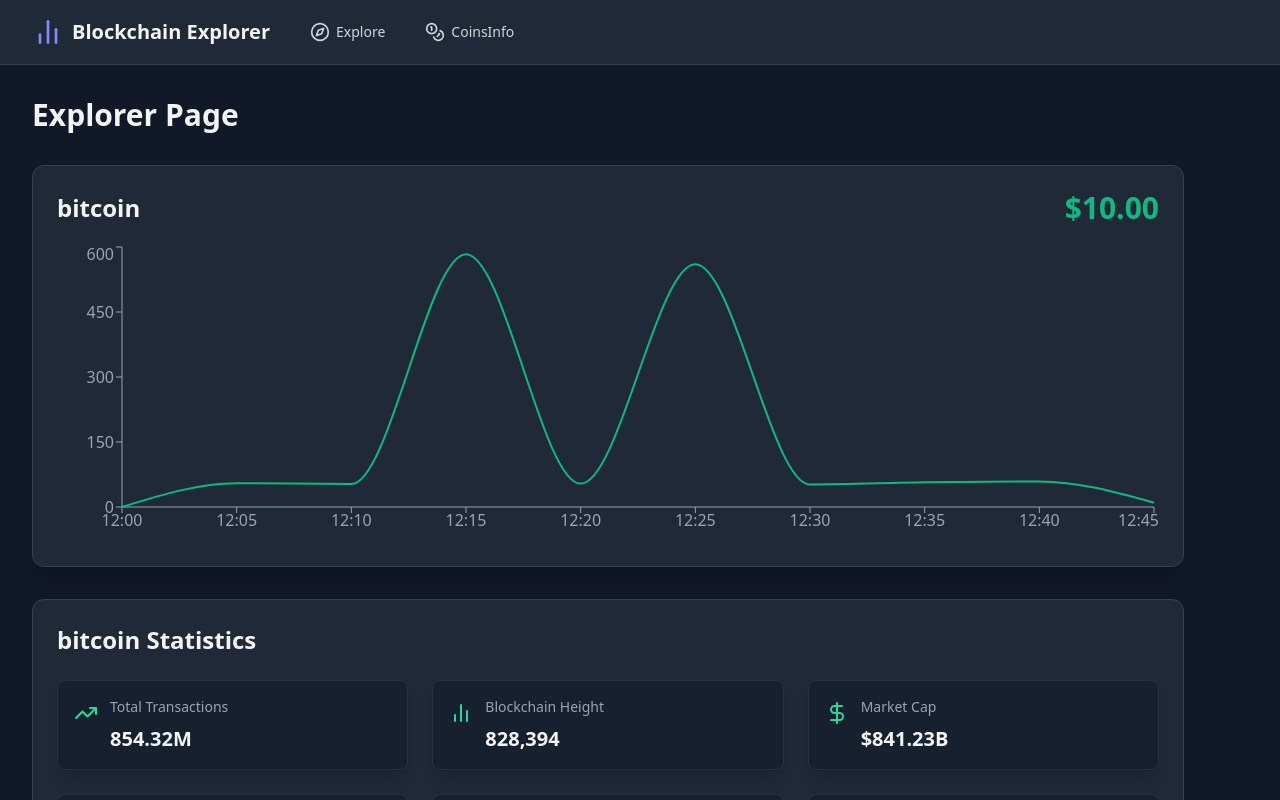
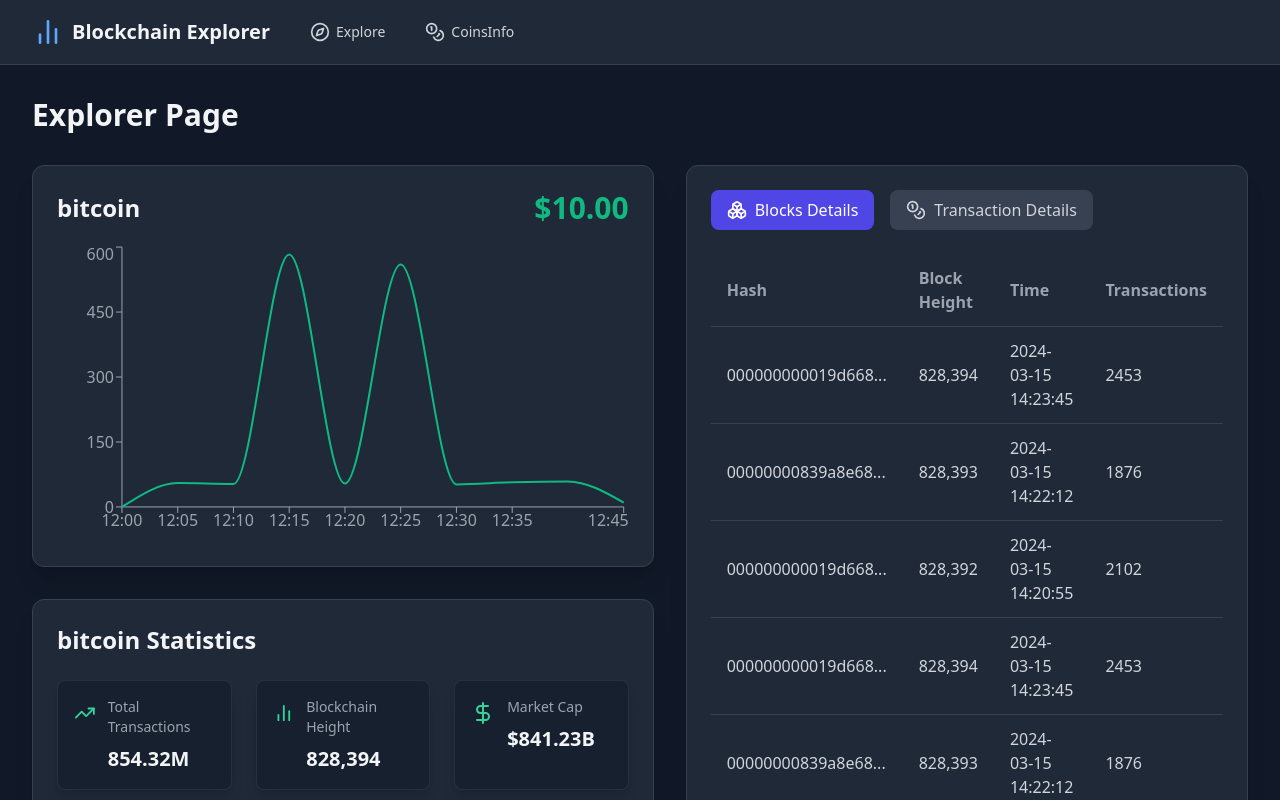
Before and after one commit to FidelioC/blockchainexplorer-project, a React (Create React App) app in the folder react-app/: page /explorer in a window 1280 px wide. Shown: the top 800 px of the page. Built offline with nearby package versions, Linux system fonts and the light colour scheme.

Commit message:
blockchain details table, need improvements

```diff
--- a/react-app/src/UI/App.js
+++ b/react-app/src/UI/App.js
@@ -7,7 +7,7 @@ import {
 
 import Navbar from "./general/Navbar";
 import Home from "./Home";
-import Explorer from "./Explorer";
+import Explorer from "./explorerPage/Explorer";
 import CoinsInfo from "./CoinsInfo";
 import React from "react";
 
--- /dev/null
+++ b/react-app/src/UI/explorerPage/BlockchainDetails.js
@@ -0,0 +1,299 @@
+import React, { useState } from "react";
+import { Hash, Clock, Boxes, Coins } from "lucide-react";
+
+const BlockchainDetails = () => {
+  const [activeTab, setActiveTab] = useState("blocks");
+
+  // Placeholder data
+  const blocks = [
+    {
+      hash: "000000000019d6689c085ae165831e934ff763ae46a2a6c172b3f1b60a8ce26f",
+      height: "828,394",
+      time: "2024-03-15 14:23:45",
+      transactions: 2453,
+    },
+    {
+      hash: "00000000839a8e6886ab5951d76f411475428afc90947ee320161bbf18eb6048",
+      height: "828,393",
+      time: "2024-03-15 14:22:12",
+      transactions: 1876,
+    },
+    {
+      hash: "000000000019d6689c085ae165831e934ff763ae46a2a6c172b3f1b60a8ce26f",
+      height: "828,392",
+      time: "2024-03-15 14:20:55",
+      transactions: 2102,
+    },
+    {
+      hash: "000000000019d6689c085ae165831e934ff763ae46a2a6c172b3f1b60a8ce26f",
+      height: "828,394",
+      time: "2024-03-15 14:23:45",
+      transactions: 2453,
+    },
+    {
+      hash: "00000000839a8e6886ab5951d76f411475428afc90947ee320161bbf18eb6048",
+      height: "828,393",
+      time: "2024-03-15 14:22:12",
+      transactions: 1876,
+    },
+    {
+      hash: "000000000019d6689c085ae165831e934ff763ae46a2a6c172b3f1b60a8ce26f",
+      height: "828,392",
+      time: "2024-03-15 14:20:55",
+      transactions: 2102,
+    },
+    {
+      hash: "000000000019d6689c085ae165831e934ff763ae46a2a6c172b3f1b60a8ce26f",
+      height: "828,394",
+      time: "2024-03-15 14:23:45",
+      transactions: 2453,
+    },
+    {
+      hash: "00000000839a8e6886ab5951d76f411475428afc90947ee320161bbf18eb6048",
+      height: "828,393",
+      time: "2024-03-15 14:22:12",
+      transactions: 1876,
+    },
+    {
+      hash: "000000000019d6689c085ae165831e934ff763ae46a2a6c172b3f1b60a8ce26f",
+      height: "828,392",
+      time: "2024-03-15 14:20:55",
+      transactions: 2102,
+    },
+    {
+      hash: "000000000019d6689c085ae165831e934ff763ae46a2a6c172b3f1b60a8ce26f",
+      height: "828,394",
+      time: "2024-03-15 14:23:45",
+      transactions: 2453,
+    },
+    {
+      hash: "00000000839a8e6886ab5951d76f411475428afc90947ee320161bbf18eb6048",
+      height: "828,393",
+      time: "2024-03-15 14:22:12",
+      transactions: 1876,
+    },
+    {
+      hash: "000000000019d6689c085ae165831e934ff763ae46a2a6c172b3f1b60a8ce26f",
+      height: "828,392",
+      time: "2024-03-15 14:20:55",
+      transactions: 2102,
+    },
+    {
+      hash: "000000000019d6689c085ae165831e934ff763ae46a2a6c172b3f1b60a8ce26f",
+      height: "828,394",
+      time: "2024-03-15 14:23:45",
+      transactions: 2453,
+    },
+    {
+      hash: "00000000839a8e6886ab5951d76f411475428afc90947ee320161bbf18eb6048",
+      height: "828,393",
+      time: "2024-03-15 14:22:12",
+      transactions: 1876,
+    },
+    {
+      hash: "000000000019d6689c085ae165831e934ff763ae46a2a6c172b3f1b60a8ce26f",
+      height: "828,392",
+      time: "2024-03-15 14:20:55",
+      transactions: 2102,
+    },
+    {
+      hash: "000000000019d6689c085ae165831e934ff763ae46a2a6c172b3f1b60a8ce26f",
+      height: "828,394",
+      time: "2024-03-15 14:23:45",
+      transactions: 2453,
+    },
+    {
+      hash: "00000000839a8e6886ab5951d76f411475428afc90947ee320161bbf18eb6048",
+      height: "828,393",
+      time: "2024-03-15 14:22:12",
+      transactions: 1876,
+    },
+    {
+      hash: "000000000019d6689c085ae165831e934ff763ae46a2a6c172b3f1b60a8ce26f",
+      height: "828,392",
+      time: "2024-03-15 14:20:55",
+      transactions: 2102,
+    },
+  ];
+
+  const transactions = [
+    {
+      hash: "f4184fc596403b9d638783cf57adfe4c75c605f6356fbc91338530e9831e9e16",
+      amount: "10.23",
+      time: "2024-03-15 14:23:45",
+    },
+    {
+      hash: "a1075db55d416d3ca199f55b6084e2115b9345e16c5cf302fc80e9d5fbf5d48d",
+      amount: "5.78",
+      time: "2024-03-15 14:22:12",
+    },
+    {
+      hash: "0437cd7f8525ceed2324359c2d0ba26006d92d856a9c20fa0241106ee5a597c9",
+      amount: "15.45",
+      time: "2024-03-15 14:20:55",
+    },
+    {
+      hash: "f4184fc596403b9d638783cf57adfe4c75c605f6356fbc91338530e9831e9e16",
+      amount: "10.23",
+      time: "2024-03-15 14:23:45",
+    },
+    {
+      hash: "a1075db55d416d3ca199f55b6084e2115b9345e16c5cf302fc80e9d5fbf5d48d",
+      amount: "5.78",
+      time: "2024-03-15 14:22:12",
+    },
+    {
+      hash: "0437cd7f8525ceed2324359c2d0ba26006d92d856a9c20fa0241106ee5a597c9",
+      amount: "15.45",
+      time: "2024-03-15 14:20:55",
+    },
+    {
+      hash: "f4184fc596403b9d638783cf57adfe4c75c605f6356fbc91338530e9831e9e16",
+      amount: "10.23",
+      time: "2024-03-15 14:23:45",
+    },
+    {
+      hash: "a1075db55d416d3ca199f55b6084e2115b9345e16c5cf302fc80e9d5fbf5d48d",
+      amount: "5.78",
+      time: "2024-03-15 14:22:12",
+    },
+    {
+      hash: "0437cd7f8525ceed2324359c2d0ba26006d92d856a9c20fa0241106ee5a597c9",
+      amount: "15.45",
+      time: "2024-03-15 14:20:55",
+    },
+    {
+      hash: "f4184fc596403b9d638783cf57adfe4c75c605f6356fbc91338530e9831e9e16",
+      amount: "10.23",
+      time: "2024-03-15 14:23:45",
+    },
+    {
+      hash: "a1075db55d416d3ca199f55b6084e2115b9345e16c5cf302fc80e9d5fbf5d48d",
+      amount: "5.78",
+      time: "2024-03-15 14:22:12",
+    },
+    {
+      hash: "0437cd7f8525ceed2324359c2d0ba26006d92d856a9c20fa0241106ee5a597c9",
+      amount: "15.45",
+      time: "2024-03-15 14:20:55",
+    },
+    {
+      hash: "f4184fc596403b9d638783cf57adfe4c75c605f6356fbc91338530e9831e9e16",
+      amount: "10.23",
+      time: "2024-03-15 14:23:45",
+    },
+    {
+      hash: "a1075db55d416d3ca199f55b6084e2115b9345e16c5cf302fc80e9d5fbf5d48d",
+      amount: "5.78",
+      time: "2024-03-15 14:22:12",
+    },
+    {
+      hash: "0437cd7f8525ceed2324359c2d0ba26006d92d856a9c20fa0241106ee5a597c9",
+      amount: "15.45",
+      time: "2024-03-15 14:20:55",
+    },
+    {
+      hash: "f4184fc596403b9d638783cf57adfe4c75c605f6356fbc91338530e9831e9e16",
+      amount: "10.23",
+      time: "2024-03-15 14:23:45",
+    },
+    {
+      hash: "a1075db55d416d3ca199f55b6084e2115b9345e16c5cf302fc80e9d5fbf5d48d",
+      amount: "5.78",
+      time: "2024-03-15 14:22:12",
+    },
+    {
+      hash: "0437cd7f8525ceed2324359c2d0ba26006d92d856a9c20fa0241106ee5a597c9",
+      amount: "15.45",
+      time: "2024-03-15 14:20:55",
+    },
+  ];
+
+  return (
+    <div className="bg-gray-800 shadow-xl rounded-xl border border-gray-700">
+      <div className="p-6">
+        <div className="flex space-x-4 mb-6">
+          <button
+            className={`flex items-center px-4 py-2 rounded-lg transition-colors ${
+              activeTab === "blocks"
+                ? "bg-indigo-600 text-white"
+                : "bg-gray-700 text-gray-300 hover:bg-gray-600"
+            }`}
+            onClick={() => setActiveTab("blocks")}
+          >
+            <Boxes className="h-5 w-5 mr-2" />
+            Blocks Details
+          </button>
+          <button
+            className={`flex items-center px-4 py-2 rounded-lg transition-colors ${
+              activeTab === "transactions"
+                ? "bg-indigo-600 text-white"
+                : "bg-gray-700 text-gray-300 hover:bg-gray-600"
+            }`}
+            onClick={() => setActiveTab("transactions")}
+          >
+            <Coins className="h-5 w-5 mr-2" />
+            Transaction Details
+          </button>
+        </div>
+
+        <div className="max-h-[69vh] overflow-y-auto overflow-x-auto rounded-lg">
+          <table className="w-full">
+            <thead>
+              <tr className="text-gray-400 border-b border-gray-700">
+                {activeTab === "blocks" ? (
+                  <>
+                    <th className="px-4 py-3 text-left">Hash</th>
+                    <th className="px-4 py-3 text-left">Block Height</th>
+                    <th className="px-4 py-3 text-left">Time</th>
+                    <th className="px-4 py-3 text-left">Transactions</th>
+                  </>
+                ) : (
+                  <>
+                    <th className="px-4 py-3 text-left">Hash</th>
+                    <th className="px-4 py-3 text-left">Amount (BTC)</th>
+                    <th className="px-4 py-3 text-left">Time</th>
+                  </>
+                )}
+              </tr>
+            </thead>
+            <tbody>
+              {activeTab === "blocks"
+                ? blocks.map((block, index) => (
+                    <tr
+                      key={index}
+                      className="border-b border-gray-700 hover:bg-gray-700/50 transition-colors"
+                    >
+                      <td className="px-4 py-3 text-gray-300">
+                        {block.hash.substring(0, 16)}...
+                      </td>
+                      <td className="px-4 py-3 text-gray-300">
+                        {block.height}
+                      </td>
+                      <td className="px-4 py-3 text-gray-300">{block.time}</td>
+                      <td className="px-4 py-3 text-gray-300">
+                        {block.transactions}
+                      </td>
+                    </tr>
+                  ))
+                : transactions.map((tx, index) => (
+                    <tr
+                      key={index}
+                      className="border-b border-gray-700 hover:bg-gray-700/50 transition-colors"
+                    >
+                      <td className="px-4 py-3 text-gray-300">
+                        {tx.hash.substring(0, 16)}...
+                      </td>
+                      <td className="px-4 py-3 text-gray-300">{tx.amount}</td>
+                      <td className="px-4 py-3 text-gray-300">{tx.time}</td>
+                    </tr>
+                  ))}
+            </tbody>
+          </table>
+        </div>
+      </div>
+    </div>
+  );
+};
+
+export default BlockchainDetails;
--- a/react-app/src/UI/Explorer.js
+++ b/react-app/src/UI/explorerPage/Explorer.js
@@ -1,6 +1,7 @@
 import React from "react";
-import CryptoChart from "./general/PriceGraph";
-import PriceGraph from "./general/PriceGraph";
+import CryptoChart from "./PriceGraph";
+import BlockchainDetails from "./BlockchainDetails";
+
 import {
   Coins,
   TrendingUp,
@@ -9,7 +10,7 @@ import {
   BarChart2,
   ArrowUpCircle,
 } from "lucide-react";
-import stubData from "../DB/stub_db.json";
+import stubData from "../../DB/stub_db.json";
 
 const coin = "bitcoin";
 
@@ -17,9 +18,14 @@ function Explorer() {
   return (
     <div className="min-h-screen bg-gray-900 p-8">
       <h1 className="text-3xl font-bold text-gray-100 mb-8">Explorer Page</h1>
-      <div className="max-w-6xl">
-        <CryptoChart coin={coin} />
-        <CryptoStats stats={stubData[coin].stats} />
+      <div className="grid grid-cols-1 lg:grid-cols-[2fr_1fr] gap-8">
+        <div>
+          <CryptoChart coin={coin} />
+          <CryptoStats stats={stubData[coin].stats} />
+        </div>
+        <div>
+          <BlockchainDetails />
+        </div>
       </div>
     </div>
   );
--- a/react-app/src/UI/general/Navbar.js
+++ b/react-app/src/UI/general/Navbar.js
@@ -9,7 +9,7 @@ function Navbar() {
         <div className="flex items-center h-16 space-x-8">
           {/* Logo and Title */}
           <Link to="/" className="flex items-center">
-            <BarChart2 className="h-8 w-8 text-indigo-400" />
+            <BarChart2 className="h-8 w-8 text-blue-400" />
             <span className="ml-2 text-xl font-bold text-gray-100">
               Blockchain Explorer
             </span>
@@ -18,14 +18,14 @@ function Navbar() {
           {/* Nav Links */}
           <Link
             to="/explorer"
-            className="flex items-center text-gray-300 hover:text-indigo-400 pl-2 py-2 rounded-md text-sm font-medium transition-colors"
+            className="flex items-center text-gray-300 hover:text-blue-400 pl-2 py-2 rounded-md text-sm font-medium transition-colors"
           >
             <Compass className="h-5 w-5 mr-1.5" />
             Explore
           </Link>
           <Link
             to="/coinsinfo"
-            className="flex items-center text-gray-300 hover:text-indigo-400 pl-2 py-2 rounded-md text-sm font-medium transition-colors"
+            className="flex items-center text-gray-300 hover:text-blue-400 pl-2 py-2 rounded-md text-sm font-medium transition-colors"
           >
             <Coins className="h-5 w-5 mr-1.5" />
             CoinsInfo
```
Also changed, not shown: react-app/src/UI/explorerPage/PriceGraph.js (renamed from react-app/src/UI/general/PriceGraph.js).
